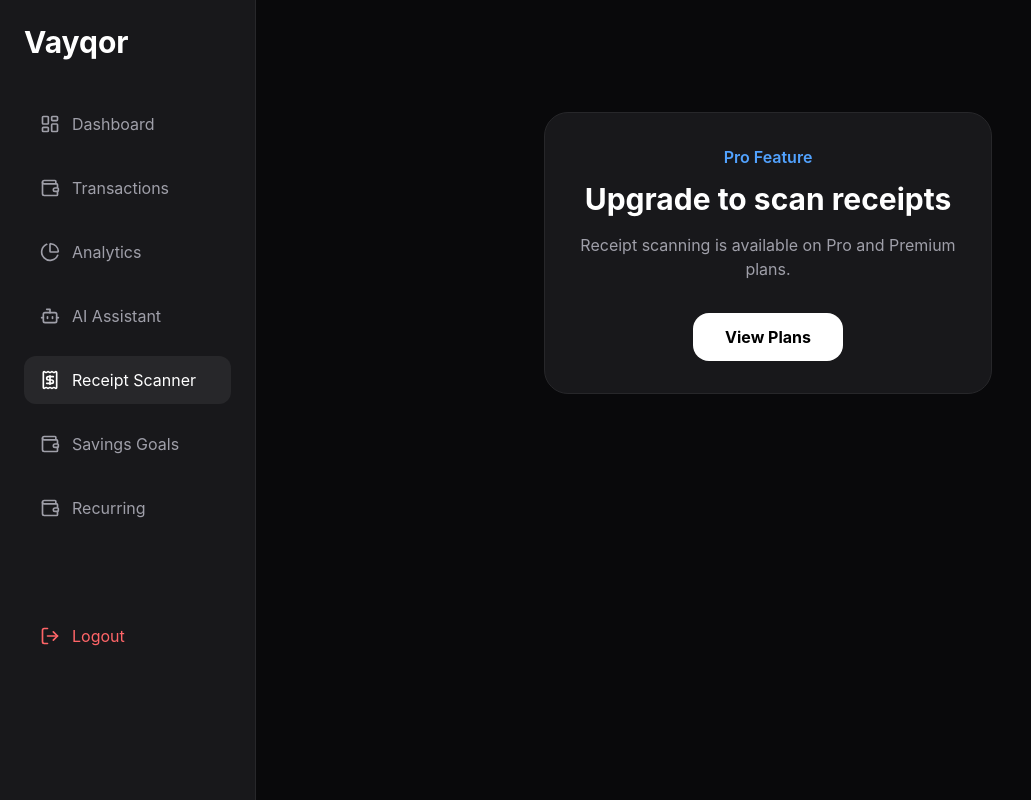
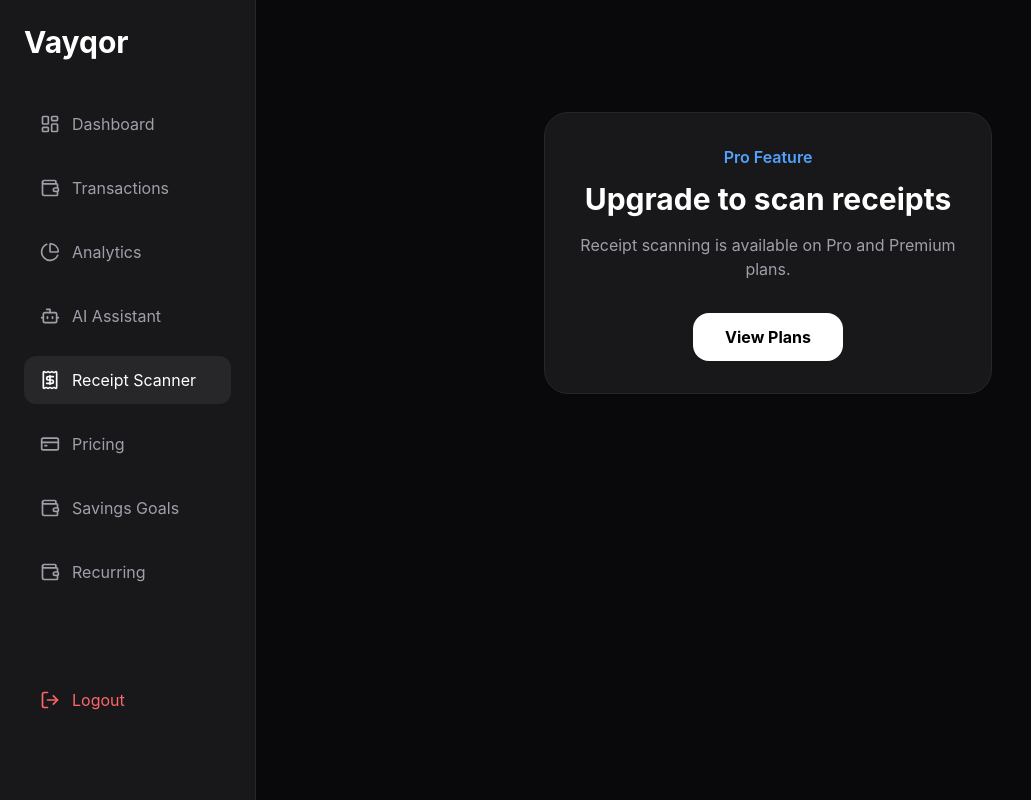
Before and after one commit to balqiskay/finsight-ai, a React (Vite) app in the folder client/: page /receipt-scanner in a window 1280 px wide. Shown: the whole page, without its empty margins (0-1031 px from the left). Built offline with nearby package versions, Linux system fonts and the light colour scheme; no server answers.

Commit message:
Add pricing link to sidebar

```diff
--- a/client/src/components/Sidebar.jsx
+++ b/client/src/components/Sidebar.jsx
@@ -7,6 +7,7 @@ import {
   X,
   Bot,
   Receipt,
+  CreditCard,
 } from "lucide-react";
 
 import {
@@ -121,6 +122,14 @@ function Sidebar() {
           </button>
 
           <button
+           onClick={() => handleNavigate("/pricing")}
+           className={navItemClass("/pricing")}
+          >
+            <CreditCard size={20} />
+            Pricing
+          </button>
+
+          <button
             onClick={() => handleNavigate("/savings")}
             className={navItemClass("/savings")}
           >
```
